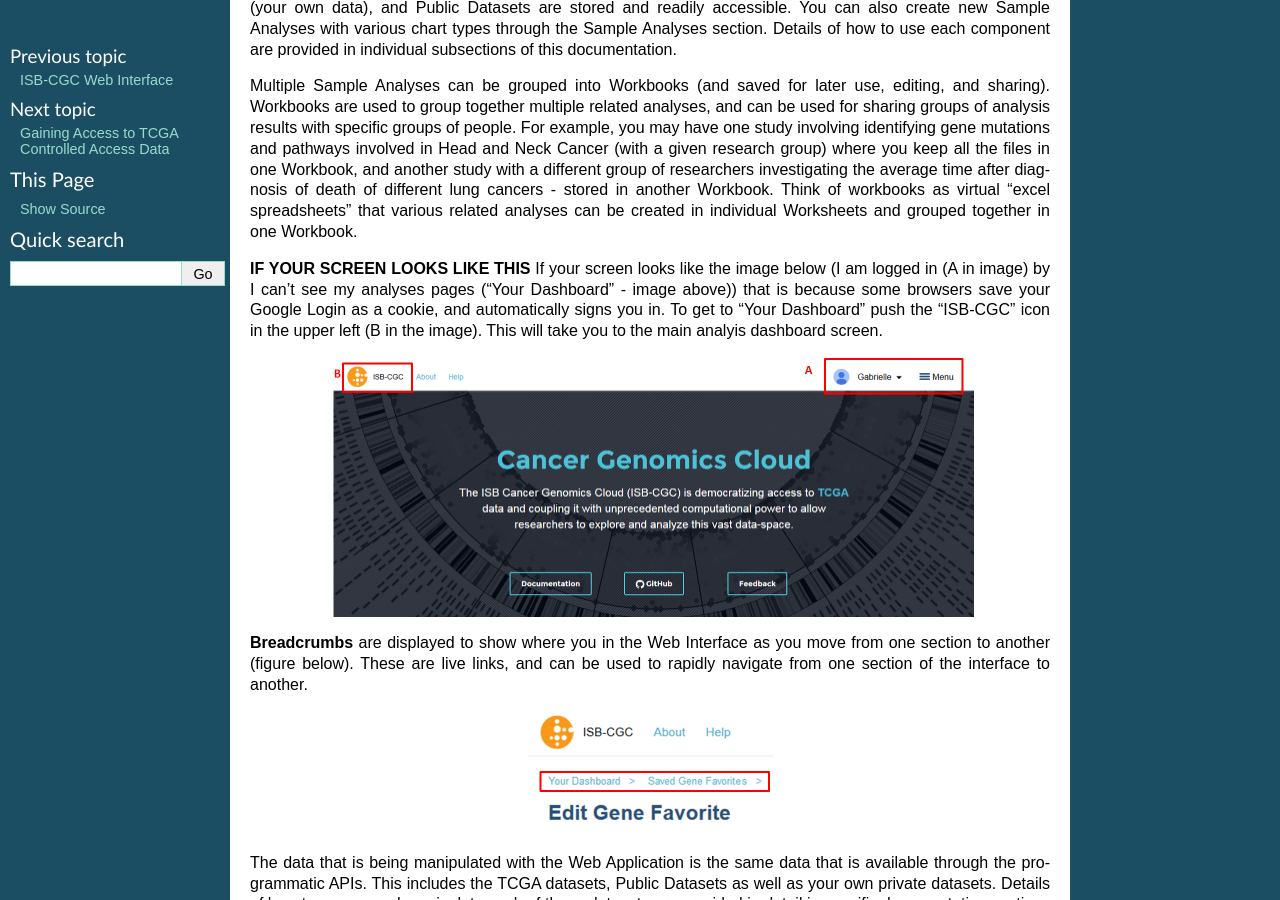
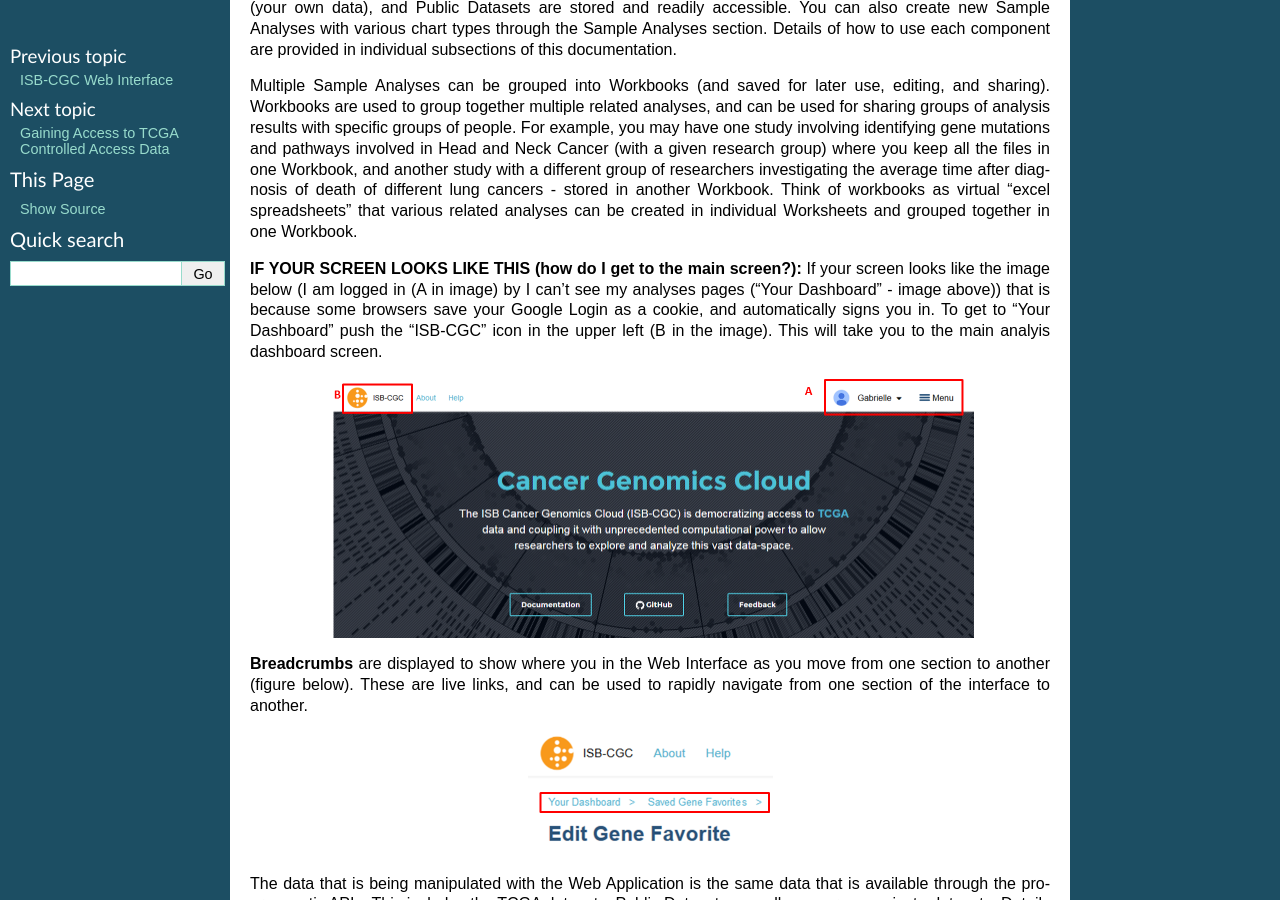
Before and after one commit to isb-cgc/readthedocs, a Sphinx documentation site: the page built from docs/source/sections/webapp/Overview.rst, in a window 1280 px wide and 900 px high, scrolled down 1360 px. Built offline with Sphinx 7.4.7, drawn with Linux system fonts in a browser that asks for light colours.

Commit message:
Update Overview.rst

```diff
--- a/docs/source/sections/webapp/Overview.rst
+++ b/docs/source/sections/webapp/Overview.rst
@@ -19,7 +19,7 @@ This is your personal "Dashboard" where all your relevant Analyses, Gene Lists,
 
 Multiple Sample Analyses can be grouped into Workbooks (and saved for later use, editing, and sharing).  Workbooks are used to group together multiple related analyses, and can be used for sharing groups of analysis results with specific groups of people.  For example, you may have one study involving identifying gene mutations and pathways involved in Head and Neck Cancer (with a given research group) where you keep all the files in one Workbook, and another study with a different group of researchers investigating the average time after diagnosis of death of different lung cancers - stored in another Workbook.  Think of workbooks as virtual "excel spreadsheets" that various related analyses can be created in individual Worksheets and grouped together in one Workbook.
 
-**IF YOUR SCREEN LOOKS LIKE THIS** If your screen looks like the image below (I am logged in (A in image) by I can't see my analyses pages ("Your Dashboard" - image above)) that is because some browsers save your Google Login as a cookie, and automatically signs you in.  To get to "Your Dashboard" push the "ISB-CGC" icon in the upper left (B in the image).  This will take you to the main analyis dashboard screen.
+**IF YOUR SCREEN LOOKS LIKE THIS (how do I get to the main screen?):** If your screen looks like the image below (I am logged in (A in image) by I can't see my analyses pages ("Your Dashboard" - image above)) that is because some browsers save your Google Login as a cookie, and automatically signs you in.  To get to "Your Dashboard" push the "ISB-CGC" icon in the upper left (B in the image).  This will take you to the main analyis dashboard screen.
 
 .. image:: IfYourScreenLooksLikeThis.png
    :scale: 50
```
